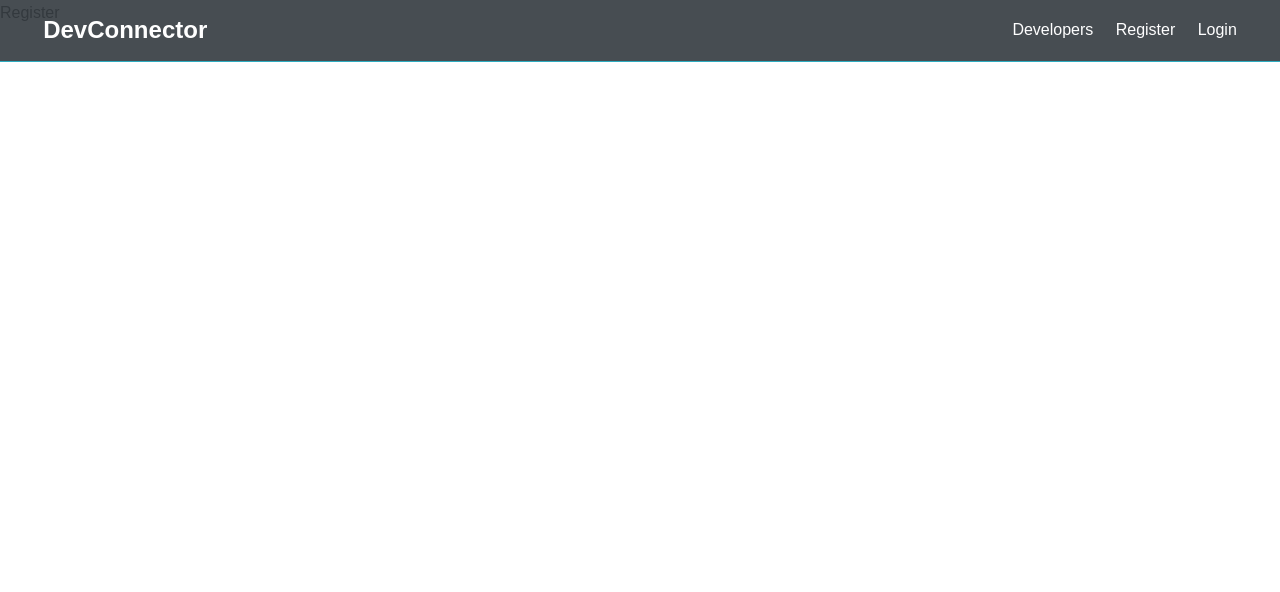
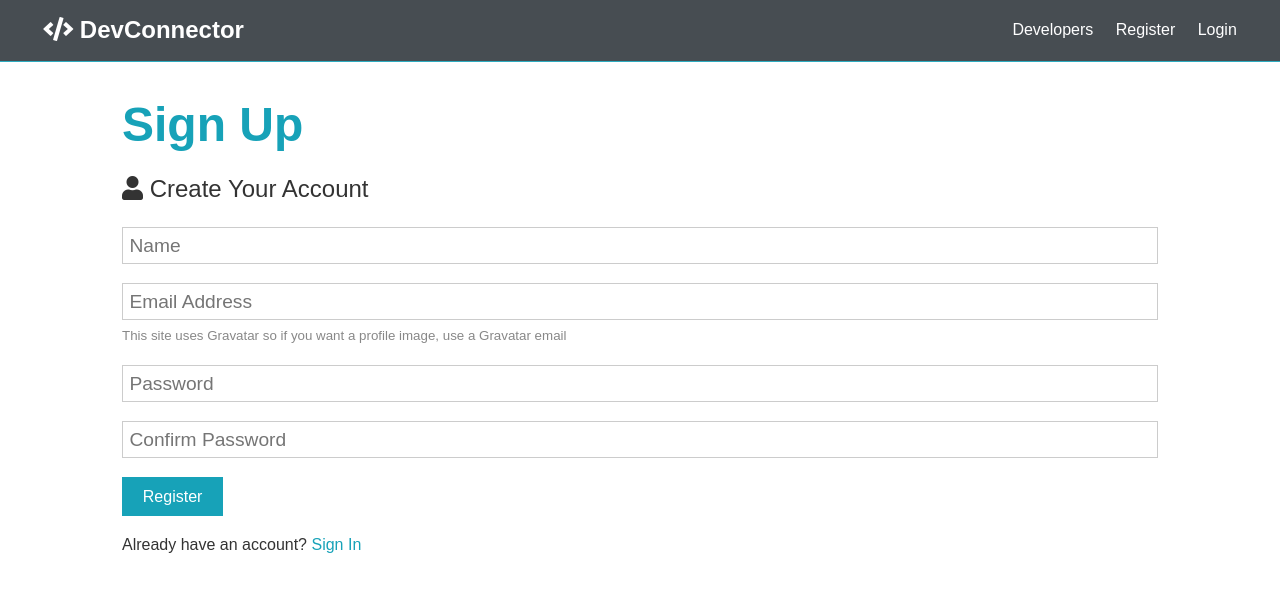
Before and after one commit to ratanakchhay/DevConnector-Project, a React (Create React App) app in the folder client/: page /register in a window 1280 px wide. Shown: the top 592 px of the page. Built offline with nearby package versions, Linux system fonts and the light colour scheme.

Commit message:
added ui for logins

```diff
--- a/client/public/index.html
+++ b/client/public/index.html
@@ -3,6 +3,12 @@
   <head>
     <meta charset="utf-8" />
     <link rel="icon" href="%PUBLIC_URL%/favicon.ico" />
+    <link
+      rel="stylesheet"
+      href="https://use.fontawesome.com/releases/v5.8.1/css/all.css"
+      integrity="sha384-50oBUHEmvpQ+1lW4y57PTFmhCaXp0ML5d60M1M7uH2+nqUivzIebhndOJK28anvf"
+      crossorigin="anonymous"
+    />
     <meta name="viewport" content="width=device-width, initial-scale=1" />
     <meta name="theme-color" content="#000000" />
     <meta
--- a/client/src/App.css
+++ b/client/src/App.css
@@ -301,10 +301,10 @@
   /* Navbar */
   .navbar {
     display: flex;
+    position: fixed;
     justify-content: space-between;
     align-items: center;
     padding: 0.7rem 2rem;
-    position: fixed;
     z-index: 1;
     width: 100%;
     top: 0;
--- a/client/src/components/auth/Login.js
+++ b/client/src/components/auth/Login.js
@@ -1,10 +1,46 @@
 import React from 'react'
+import { Link } from 'react-router-dom'
 
 function Login () {
+  const [ formData, setFormData ] = React.useState({
+    email: "",
+    password: "",
+  })
+
+  const handleSubmit = async (form) => {
+    const email = form.get('email')
+    const password = form.get('password')
+    setFormData({ email, password })
+
+    console.log('Success')
+  }
+
   return (
-    <>
-      Login
-    </>
+    <section className="container">
+      <h1 className="large text-primary">Sign In</h1>
+      <p className="lead"><i className="fas fa-user"></i> Sign into Your Account</p>
+      <form className="form" action={handleSubmit}>
+        <div className="form-group">
+          <input
+            type="email"
+            placeholder="Email Address"
+            name="email"
+            required
+          />
+        </div>
+        <div className="form-group">
+          <input
+            type="password"
+            placeholder="Password"
+            name="password"
+          />
+        </div>
+        <input type="submit" className="btn btn-primary" value="Login" />
+      </form>
+      <p className="my-1">
+        Don't have an account? <Link to="/register">Sign Up</Link>
+      </p>
+    </section>
   )
 }
 
--- a/client/src/components/auth/Register.js
+++ b/client/src/components/auth/Register.js
@@ -1,10 +1,68 @@
 import React from 'react'
+import { Link } from 'react-router-dom'
 
 function Register () {
+  const [ formData, setFormData ] = React.useState({
+    name: "",
+    email: "",
+    password: "",
+    password2: ""
+  })
+
+  const handleSubmit = async (form) => {
+    const name = form.get('name')
+    const email = form.get('email')
+    const password = form.get('password')
+    const password2 = form.get('password2')
+
+    setFormData({ name, email, password, password2 })
+
+    if (password !== password2) {
+      console.error('Passwords do not match')
+    } else {
+      console.log('Success')
+    }
+  }
+
   return (
-    <div>
-      Register
-    </div>
+    <section className = 'container'>
+      <h1 className="large text-primary">Sign Up</h1>
+      <p className="lead"><i className="fas fa-user"></i> Create Your Account</p>
+
+      <form className="form" action={handleSubmit}>
+        <div className="form-group">
+          <input type="text" placeholder="Name" name="name" required />
+        </div>
+        <div className="form-group">
+          <input type="email" placeholder="Email Address" name="email" />
+          <small className="form-text"
+            >This site uses Gravatar so if you want a profile image, use a
+            Gravatar email</small
+          >
+        </div>
+        <div className="form-group">
+          <input
+            type="password"
+            placeholder="Password"
+            name="password"
+            minLength="6"
+          />
+        </div>
+        <div className="form-group">
+          <input
+            type="password"
+            placeholder="Confirm Password"
+            name="password2"
+            minLength="6"
+          />
+        </div>
+        <input type="submit" className="btn btn-primary" value="Register" />
+      </form>
+
+      <p className="my-1">
+        Already have an account? <Link to="/login">Sign In</Link>
+      </p>
+    </section>
   )
 }
 
```
Also changed, not shown: client/src/img/icon.png (added).
